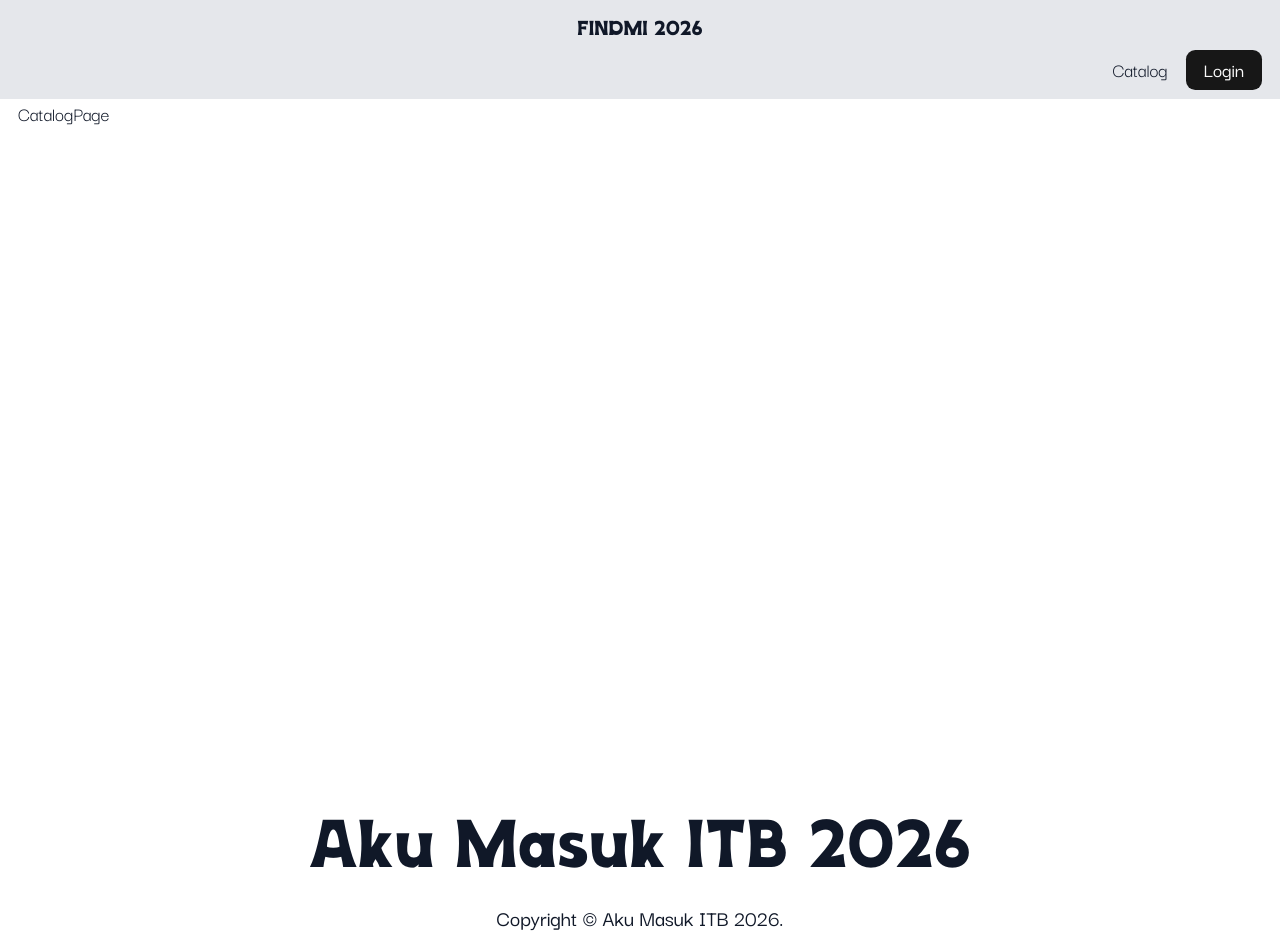
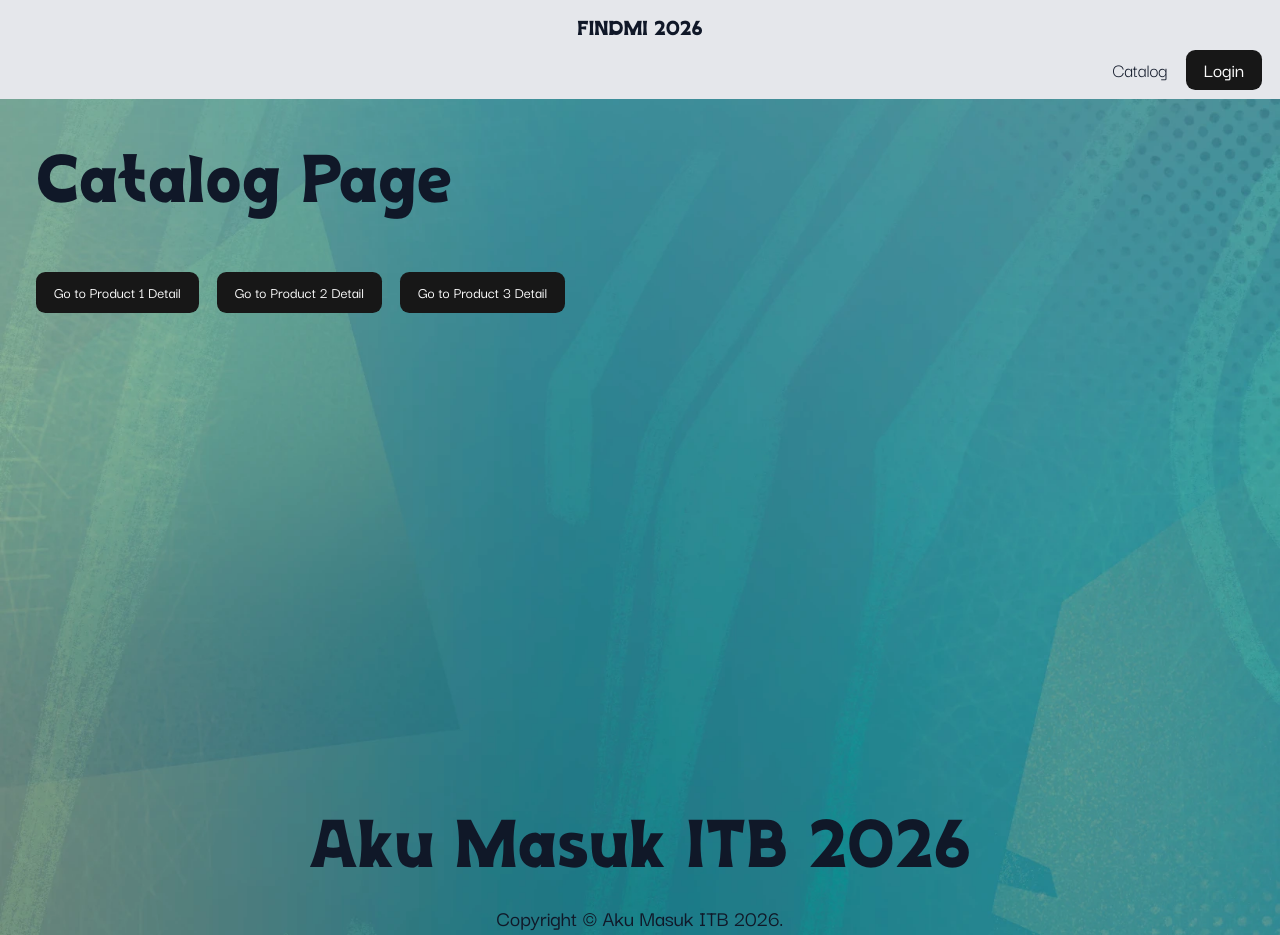
Before and after one commit to nicholaswisee/findmi-frontend, a React (Vite) app: page /catalog in a window 1280 px wide. Built offline with nearby package versions, Linux system fonts and the light colour scheme; no server answers.

Commit message:
feat: add background

```diff
--- a/src/layouts/MainLayout.tsx
+++ b/src/layouts/MainLayout.tsx
@@ -5,7 +5,10 @@ import { Toaster } from "sonner";
 
 export default function MainLayout() {
   return (
-    <div className="flex flex-col bg-white text-gray-900 font-body">
+    <div
+      className="flex flex-col text-gray-900 font-body min-h-screen bg-cover bg-center bg-no-repeat bg-fixed"
+      style={{ backgroundImage: "url('/global/background.webp')" }}
+    >
       <Navbar />
       <Toaster closeButton={true} position="bottom-right" />
       <main className="w-full h-svh px-4 py-6 pt-16 sm:pt-18 lg:pt-22 min-h-svh">
--- a/src/pages/Catalog/CatalogPage.tsx
+++ b/src/pages/Catalog/CatalogPage.tsx
@@ -1,3 +1,23 @@
+import { Link } from "react-router-dom";
+import { Button } from "@/components/ui/button";
+
 export default function CatalogPage() {
-  return <div>CatalogPage</div>;
+  return (
+    // yang ini gw bikin buat dummy aja buat pindah page dlu
+    <div className="container mx-auto px-4 py-8">
+      <h1 className="mb-8">Catalog Page</h1>
+
+      <div className="flex gap-4">
+        <Link to="/catalog/1">
+          <Button>Go to Product 1 Detail</Button>
+        </Link>
+        <Link to="/catalog/2">
+          <Button>Go to Product 2 Detail</Button>
+        </Link>
+        <Link to="/catalog/3">
+          <Button>Go to Product 3 Detail</Button>
+        </Link>
+      </div>
+    </div>
+  );
 }
--- a/src/pages/Catalog/ProductDetailPage.tsx
+++ b/src/pages/Catalog/ProductDetailPage.tsx
@@ -1,3 +1,7 @@
 export default function ProductDetailPage() {
-  return <div>ProductDetailPage</div>;
+  return (
+    <div>
+      <h1>ProductDetailPage</h1>
+    </div>
+  );
 }
```
Also changed, not shown: public/global/background.webp (added).
